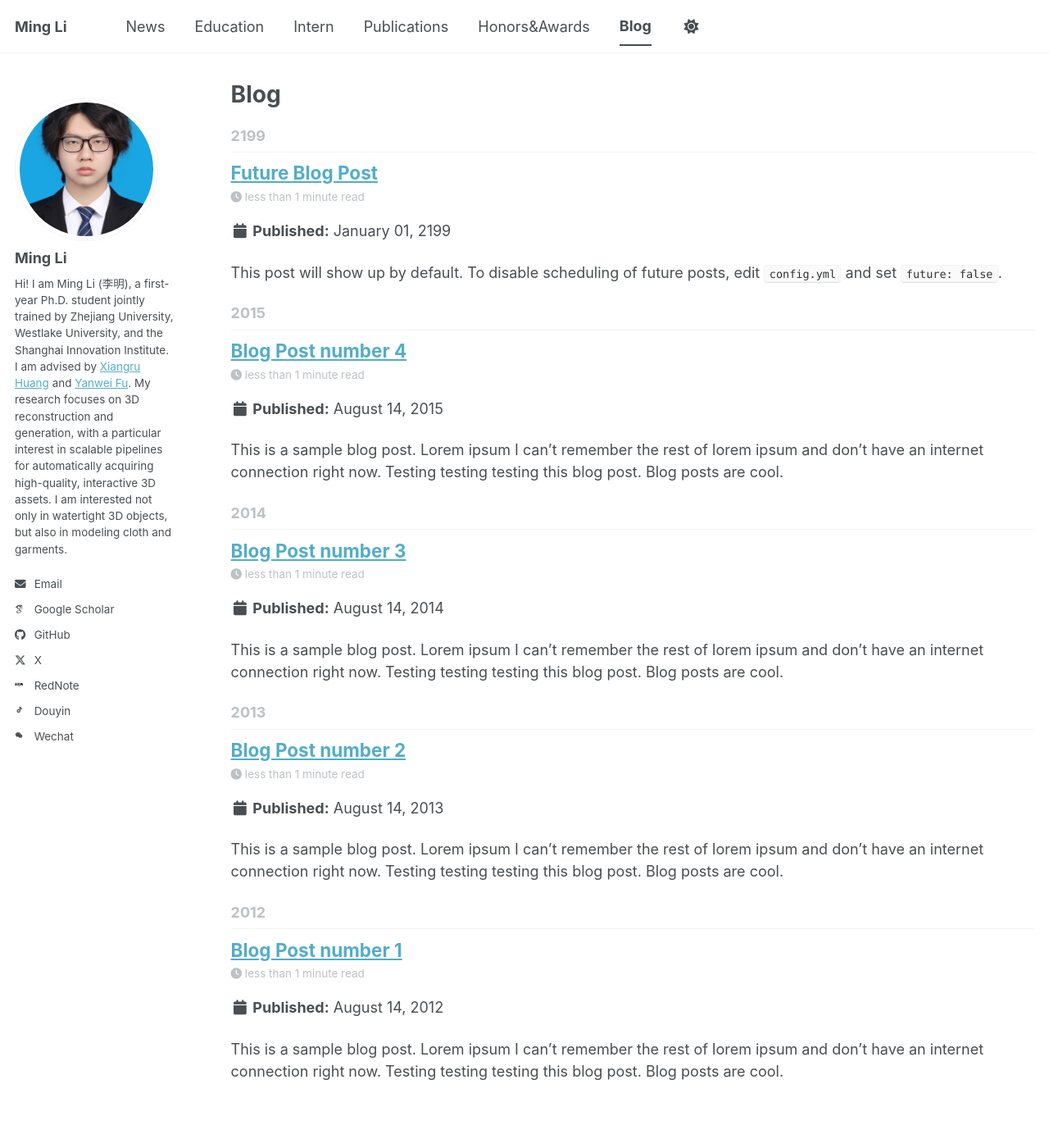
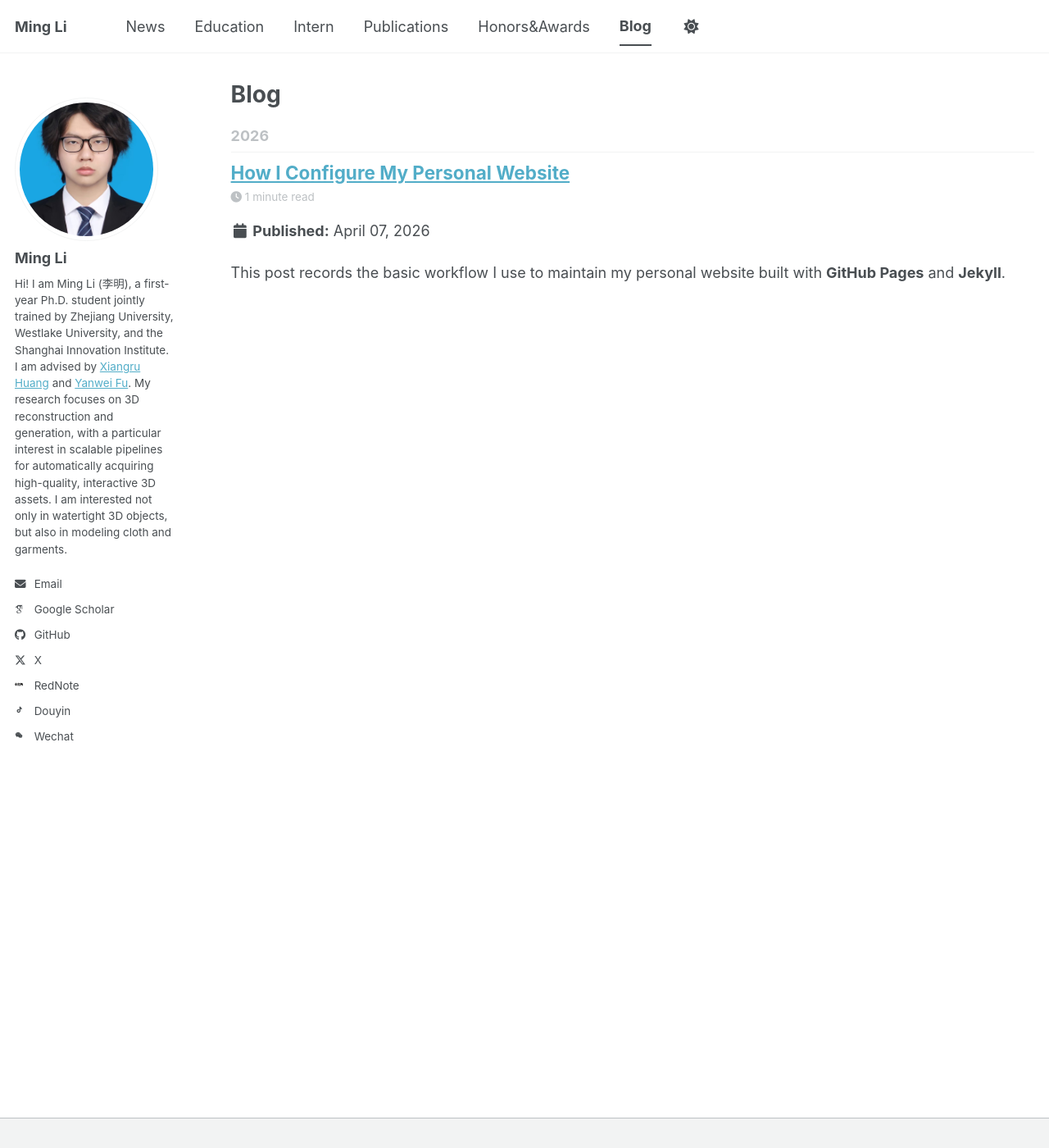
Before and after one commit to SII-LiMing/SII-LiMing.github.io, a Jekyll site: the page built from _pages/year-archive.html, in a window 1280 px wide and 1400 px high. Shown: the whole window at 82% size. Built offline with Jekyll 4.4.1, drawn with Linux system fonts in a browser that asks for light colours; some web fonts are replaced; a script bundle is joined from its source files by our own code; library files that are not in the unit come from our copies.

Commit message:
Update about and blog setup

````diff
--- a/_pages/publications.html
+++ b/_pages/publications.html
@@ -60,8 +60,6 @@ author_profile: true
 }
 .pub-self {
   font-weight: 700;
-  text-decoration: underline;
-  text-underline-offset: 0.12em;
 }
 .pub-venue {
   margin: 0.6rem 0 1rem 0;
--- a/_posts/2012-08-14-blog-post-1.md
+++ /dev/null
@@ -1,20 +0,0 @@
----
-title: 'Blog Post number 1'
-date: 2012-08-14
-permalink: /posts/2012/08/blog-post-1/
-tags:
-  - cool posts
-  - category1
-  - category2
----
-
-This is a sample blog post. Lorem ipsum I can't remember the rest of lorem ipsum and don't have an internet connection right now. Testing testing testing this blog post. Blog posts are cool.
-
-Headings are cool
-======
-
-You can have many headings
-======
-
-Aren't headings cool?
-------
--- a/_posts/2013-08-14-blog-post-2.md
+++ /dev/null
@@ -1,20 +0,0 @@
----
-title: 'Blog Post number 2'
-date: 2013-08-14
-permalink: /posts/2013/08/blog-post-2/
-tags:
-  - cool posts
-  - category1
-  - category2
----
-
-This is a sample blog post. Lorem ipsum I can't remember the rest of lorem ipsum and don't have an internet connection right now. Testing testing testing this blog post. Blog posts are cool.
-
-Headings are cool
-======
-
-You can have many headings
-======
-
-Aren't headings cool?
-------
--- a/_posts/2014-08-14-blog-post-3.md
+++ /dev/null
@@ -1,20 +0,0 @@
----
-title: 'Blog Post number 3'
-date: 2014-08-14
-permalink: /posts/2014/08/blog-post-3/
-tags:
-  - cool posts
-  - category1
-  - category2
----
-
-This is a sample blog post. Lorem ipsum I can't remember the rest of lorem ipsum and don't have an internet connection right now. Testing testing testing this blog post. Blog posts are cool.
-
-Headings are cool
-======
-
-You can have many headings
-======
-
-Aren't headings cool?
-------
--- /dev/null
+++ b/_posts/2026-04-07-configure-personal-website.md
@@ -0,0 +1,51 @@
+---
+title: "How I Configure My Personal Website"
+date: 2026-04-07
+permalink: /posts/2026/04/configure-personal-website/
+tags:
+  - personal website
+  - github pages
+  - jekyll
+---
+
+This post records the basic workflow I use to maintain my personal website built with **GitHub Pages** and **Jekyll**.
+
+## Site Structure
+
+The website repository is organized around a few key folders:
+
+- `_pages/` for major pages such as About, Publications, Education, Intern, and Honors
+- `_publications/` for individual publication entries
+- `_posts/` for blog posts
+- `images/` for portraits, teasers, logos, and other visual assets
+- `tutorial/` for lightweight documentation that I may want to keep inside the repo
+
+## Common Editing Tasks
+
+Here are the files I update most often:
+
+- `about.md` for homepage content
+- `publications.html` for publication page layout
+- `teaching.html` for education
+- `portfolio.html` for intern experience
+- `cv.md` for honors and awards
+- `_publications/*.md` for individual paper entries
+
+## Deployment Workflow
+
+After editing locally, I deploy with the standard git workflow:
+
+```bash
+cd /Users/syu/LiMing/lm.github.io
+git add .
+git commit -m "Update website"
+git push origin main
+```
+
+Once the changes are pushed, GitHub Actions automatically rebuilds and deploys the site.
+
+## Notes
+
+- Use local assets whenever possible so the site remains self-contained.
+- Keep content files structured and focused; layout logic should stay in page templates.
+- If a section needs repeated cards or lists, it is usually better to encode them explicitly in the page rather than overcomplicate the template too early.
--- a/_posts/2199-01-01-future-post.md
+++ /dev/null
@@ -1,11 +0,0 @@
----
-title: 'Future Blog Post'
-date: 2199-01-01
-permalink: /posts/2012/08/blog-post-4/
-tags:
-  - cool posts
-  - category1
-  - category2
----
-
-This post will show up by default. To disable scheduling of future posts, edit `config.yml` and set `future: false`.
````
Also changed, not shown: _pages/about.md (+1 -7 lines), _posts/2015-08-14-blog-post-4.md (deleted, +0 -20 lines), tutorial/blog_upload_guide.md (added, +72 -0 lines), tutorial/publication_edit_guide.md (added, +134 -0 lines).
